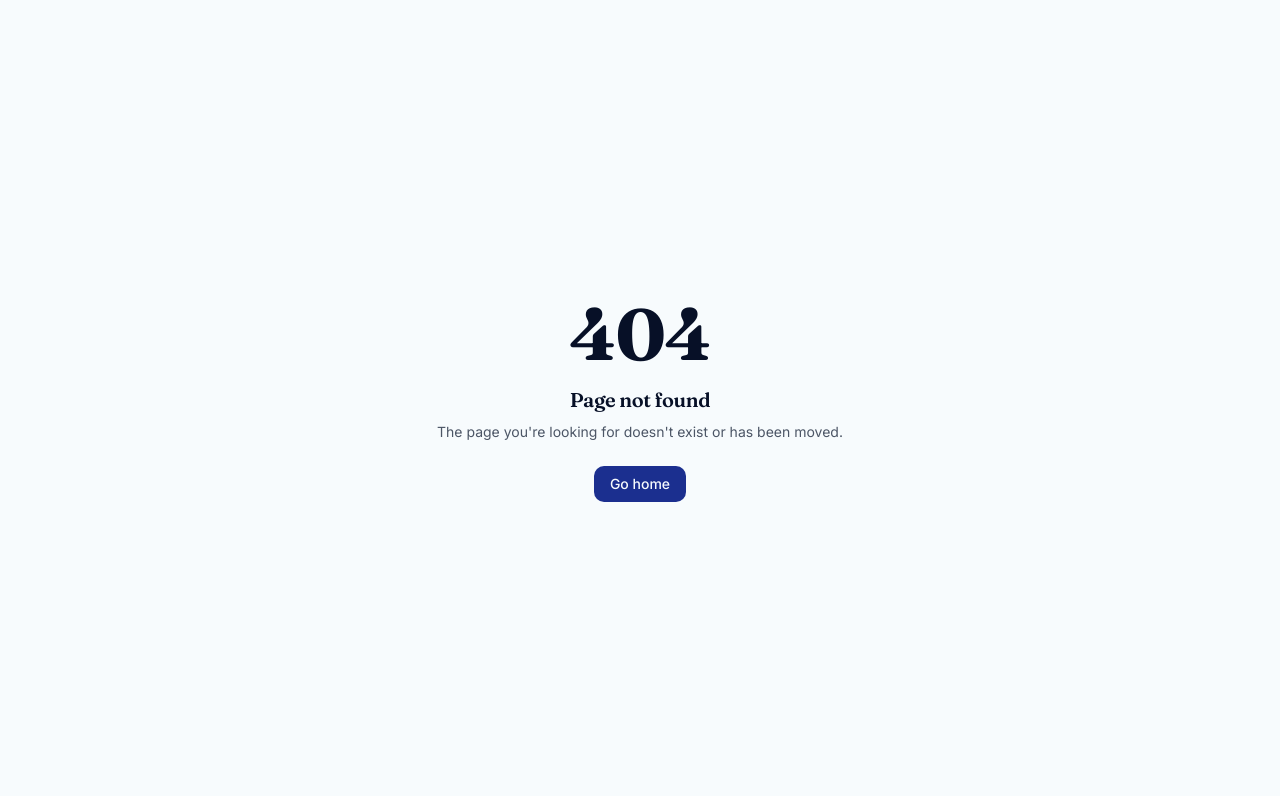
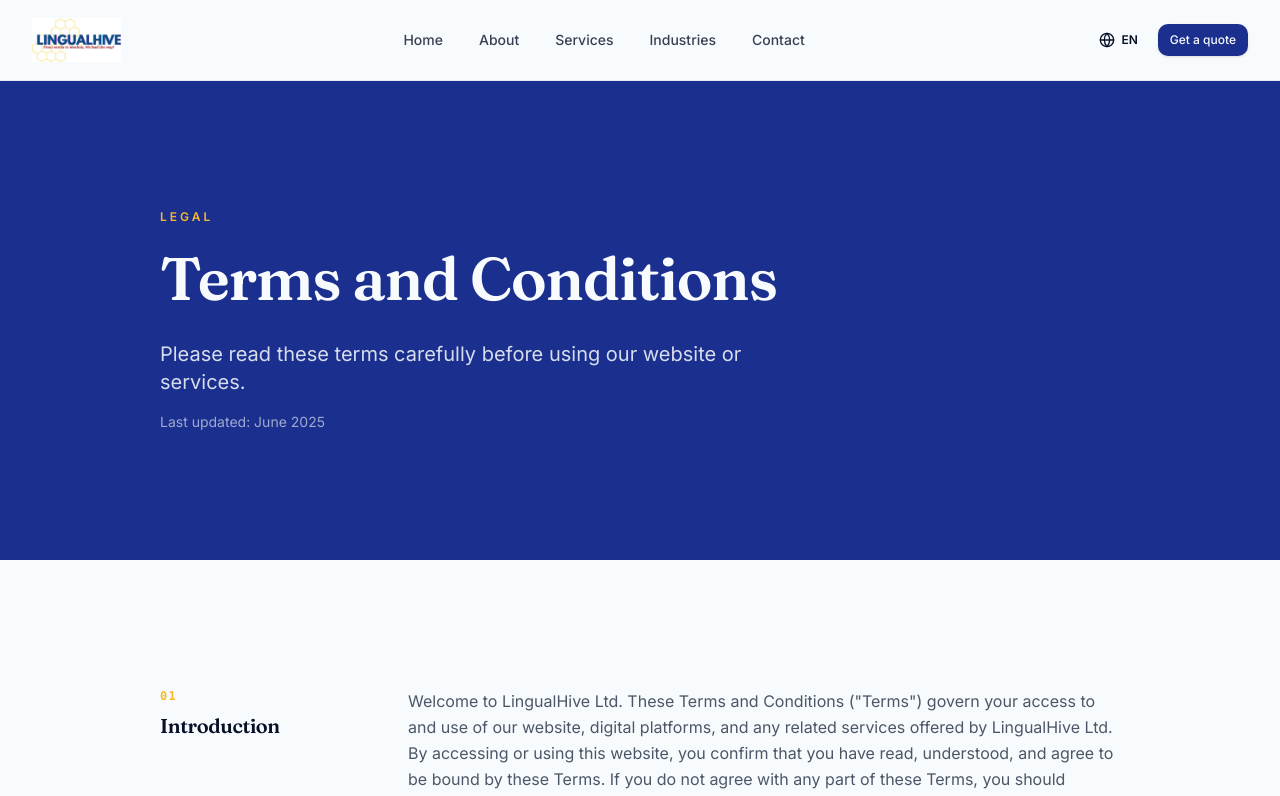
Before and after one commit to kinggiddy1/lingualhive-nextjs, a Next.js app: page /terms-policy in a window 1280 px wide. Before the commit this address had no page. Shown: the top 796 px of the page. Built offline with nearby package versions, Linux system fonts and the light colour scheme.

Commit message:
added translations

```diff
--- /dev/null
+++ b/src/app/terms-policy/page.tsx
@@ -0,0 +1,16 @@
+import type { Metadata } from "next";
+import { TermsPage } from "@/components/pages/terms-page";
+
+export const metadata: Metadata = {
+  title: "Terms and Conditions — LingualHive Language Solutions",
+  description:
+    "Read the Terms and Conditions governing your use of LingualHive Ltd's website and services.",
+  openGraph: {
+    title: "Terms and Conditions — LingualHive",
+    description: "The terms governing your use of our website and services.",
+  },
+};
+
+export default function Page() {
+  return <TermsPage />;
+}
```
